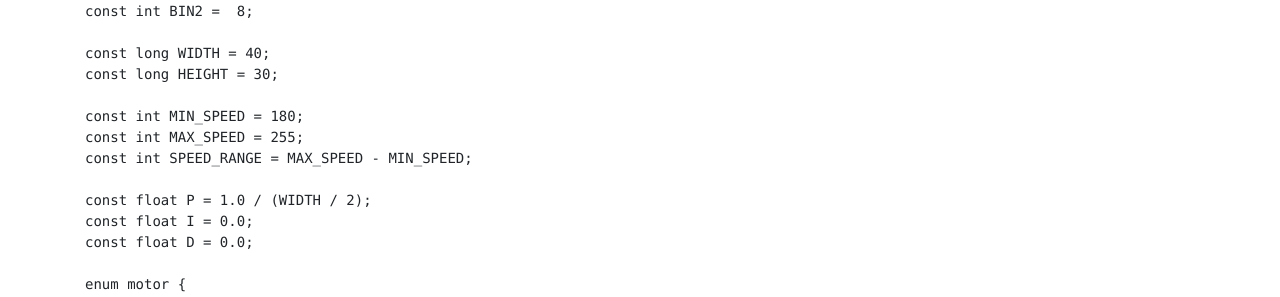
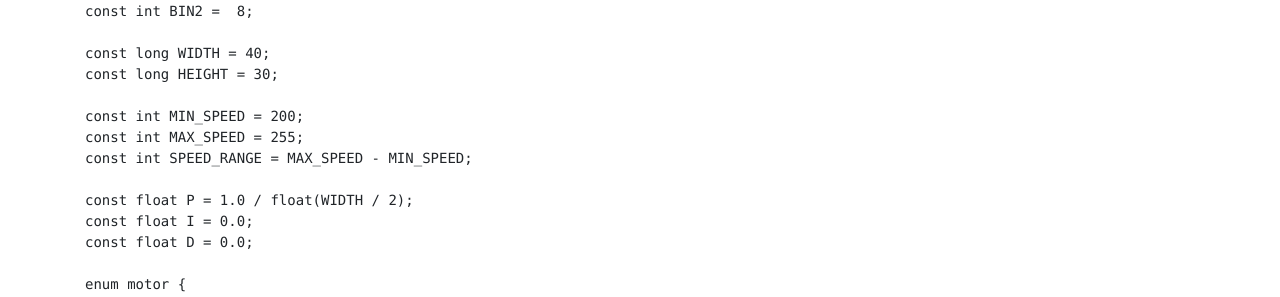
Before and after one commit to Hendrix-CS/csci235, a Jekyll site: the page built from projects/Vision2.md, in a window 1280 px wide and 1400 px high, scrolled down 1315 px. Shown: the part 383-680 px from the top of the window. Built offline with Jekyll 4.4.1, drawn with Linux system fonts in a browser that asks for light colours; a script that is not in the unit is left out; our own code applies the rules of GitHub Pages for plain Markdown files; some of the changed text lies outside the part shown.

Commit message:
(Hopefully) final edits to the assignment.

```diff
--- a/projects/Vision2.md
+++ b/projects/Vision2.md
@@ -81,11 +81,11 @@
 const long WIDTH = 40;
 const long HEIGHT = 30;
 
-const int MIN_SPEED = 180;
+const int MIN_SPEED = 200;
 const int MAX_SPEED = 255;
 const int SPEED_RANGE = MAX_SPEED - MIN_SPEED;
 
-const float P = 1.0 / (WIDTH / 2);
+const float P = 1.0 / float(WIDTH / 2);
 const float I = 0.0;
 const float D = 0.0;
 
@@ -129,7 +129,7 @@
   long diff = error - lastError;
   lastError = error;
   totalError += error;
-  return error * P + totalError * I + diff * D;
+  return float(error) * P + float(totalError) * I + float(diff) * D;
 }
 
 void assignSpeeds(motor slower, motor faster, float adjustment) {
```
Also changed, not shown: other parts of projects/Vision2.md (+7 -5 lines).
